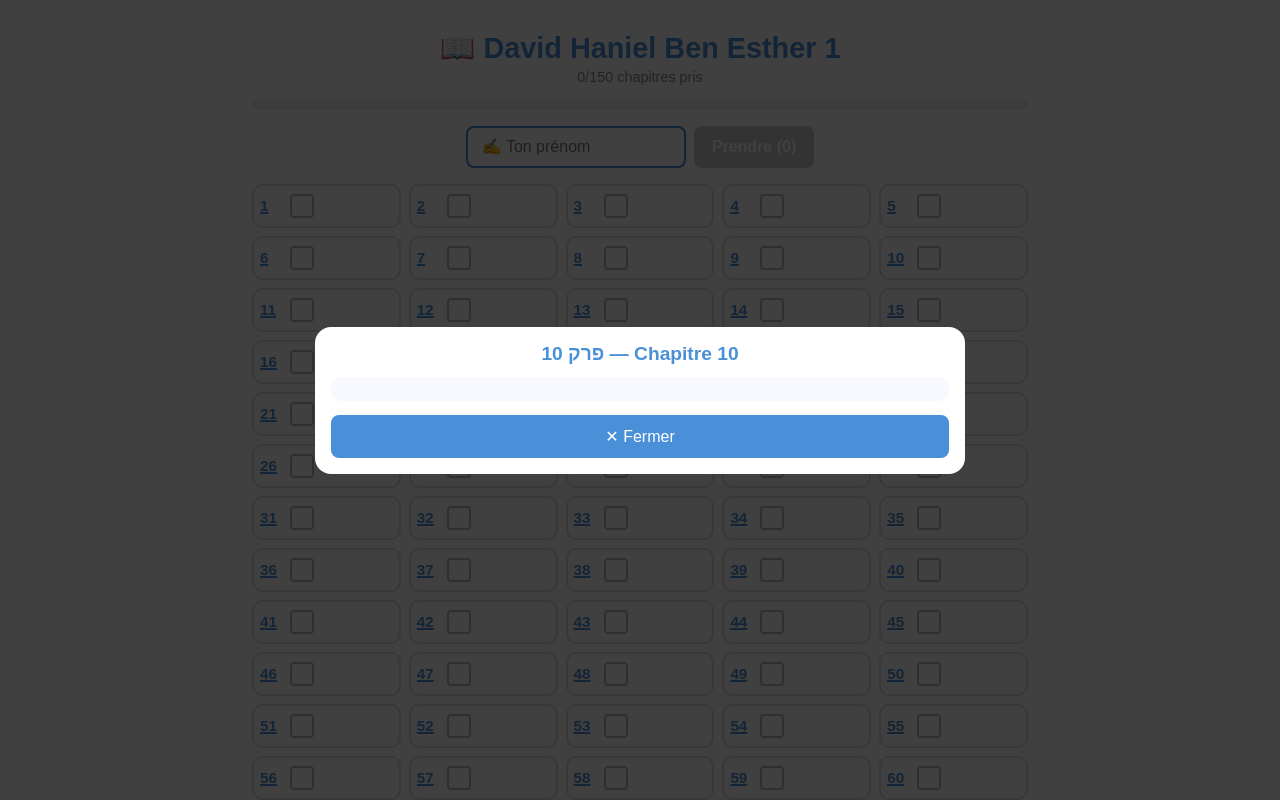
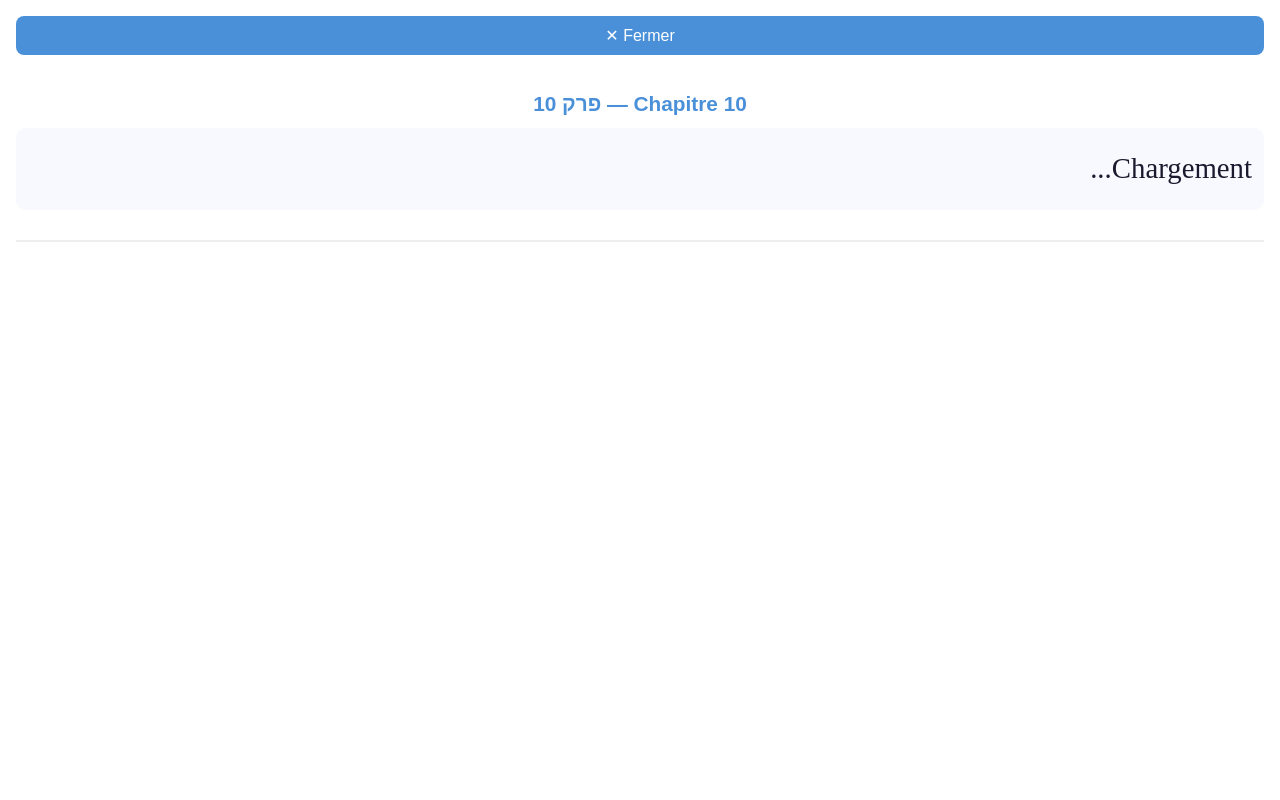
Before and after one commit to avbou-26/tehilim-app, a React (Create React App) app: page /tehilim in a window 1280 px wide. Both pictures are taken after a click on the element "10". Shown: the top 800 px of the page. Built offline with nearby package versions, Linux system fonts and the light colour scheme; no server answers; the database is empty.

Commit message:
lecture enchainee tehilim

```diff
--- a/src/Groupe.js
+++ b/src/Groupe.js
@@ -10,41 +10,44 @@ function getTodayKey() {
 
 const isMobile = window.innerWidth < 600;
 
-function PopupTehilim({ num, couleur, onClose }) {
-  const [texte, setTexte] = useState({ he: '' });
-  const [loading, setLoading] = useState(true);
+function PopupTehilim({ nums, couleur, onClose }) {
+  const [textes, setTextes] = useState({});
 
   useEffect(() => {
-    getTehilim(num).then((t) => {
-      setTexte(t);
-      setLoading(false);
+    nums.forEach(num => {
+      getTehilim(num).then(t => {
+        setTextes(prev => ({ ...prev, [num]: t.he }));
       });
-  }, [num]);
+    });
+  }, [nums]);
 
   return (
     <div style={{
       position: 'fixed', top: 0, left: 0, right: 0, bottom: 0,
-      background: 'rgba(0,0,0,0.75)',
-      display: 'flex', alignItems: 'center', justifyContent: 'center',
-      zIndex: 1000, padding: '10px',
+      background: 'white', zIndex: 1000,
+      overflowY: 'auto', padding: '16px',
       boxSizing: 'border-box'
     }}>
-      <div style={{
-        background: 'white', borderRadius: '16px',
-        padding: '16px', width: '100%', maxWidth: '650px',
-        maxHeight: '90vh', overflowY: 'auto',
-        boxSizing: 'border-box'
+      <button onClick={onClose} style={{
+        position: 'sticky', top: 0,
+        padding: '10px', background: couleur,
+        color: 'white', border: 'none',
+        borderRadius: '8px', fontSize: '1rem',
+        cursor: 'pointer', width: '100%',
+        marginBottom: '20px', zIndex: 10
       }}>
+        ✕ Fermer
+      </button>
+
+      {nums.map(num => (
+        <div key={num} style={{ marginBottom: '40px' }}>
           <h2 style={{
             color: couleur, textAlign: 'center',
-          fontFamily: 'Arial', fontSize: 'clamp(1rem, 3vw, 1.2rem)',
-          margin: '0 0 12px 0'
+            fontSize: 'clamp(1rem, 3vw, 1.3rem)',
+            marginBottom: '12px'
           }}>
             פרק {num} — Chapitre {num}
           </h2>
-        {loading ? (
-          <p style={{ textAlign: 'center' }}>Chargement...</p>
-        ) : (
           <div style={{
             direction: 'rtl', textAlign: 'right',
             fontSize: 'clamp(1.3rem, 5vw, 1.8rem)',
@@ -55,19 +58,11 @@ function PopupTehilim({ num, couleur, onClose }) {
             wordBreak: 'break-word',
             boxSizing: 'border-box'
           }}>
-            {texte.he}
+            {textes[num] || 'Chargement...'}
           </div>
-        )}
-        <button onClick={onClose} style={{
-          marginTop: '14px', padding: '12px',
-          background: couleur, color: 'white',
-          border: 'none', borderRadius: '8px',
-          fontSize: '1rem', cursor: 'pointer',
-          width: '100%', boxSizing: 'border-box'
-        }}>
-          ✕ Fermer
-        </button>
+          <hr style={{ margin: '30px 0', border: 'none', borderTop: '2px solid #eee' }} />
         </div>
+      ))}
     </div>
   );
 }
@@ -119,6 +114,15 @@ export default function Groupe({ groupeId, nom, couleur }) {
       return;
     }
     await confirmerAvecPrenom(prenom.trim());
+  }
+
+  function ouvrirLecture(num) {
+    const choixCochés = Object.keys(cochés).filter(k => cochés[k]).map(Number).sort((a, b) => a - b);
+    if (choixCochés.includes(num)) {
+      setSelected(choixCochés);
+    } else {
+      setSelected([num]);
+    }
   }
 
   const pris = Object.keys(chapitres).length;
@@ -185,7 +189,7 @@ export default function Groupe({ groupeId, nom, couleur }) {
         </button>
       </div>
 
-      {/* Grille : 3 colonnes mobile, 5 colonnes PC */}
+      {/* Grille */}
       {loading ? (
         <p style={{ textAlign: 'center' }}>Chargement...</p>
       ) : (
@@ -211,7 +215,7 @@ export default function Groupe({ groupeId, nom, couleur }) {
 
                   {/* Numéro cliquable */}
                   <span
-                    onClick={() => setSelected(num)}
+                    onClick={() => ouvrirLecture(num)}
                     style={{
                       fontWeight: '900',
                       color: couleur,
@@ -318,7 +322,11 @@ export default function Groupe({ groupeId, nom, couleur }) {
 
       {/* Popup tehilim */}
       {selected && (
-        <PopupTehilim num={selected} couleur={couleur} onClose={() => setSelected(null)} />
+        <PopupTehilim
+          nums={selected}
+          couleur={couleur}
+          onClose={() => setSelected(null)}
+        />
       )}
     </div>
   );
```
Lines whose indentation alone changed are shown as unchanged.
